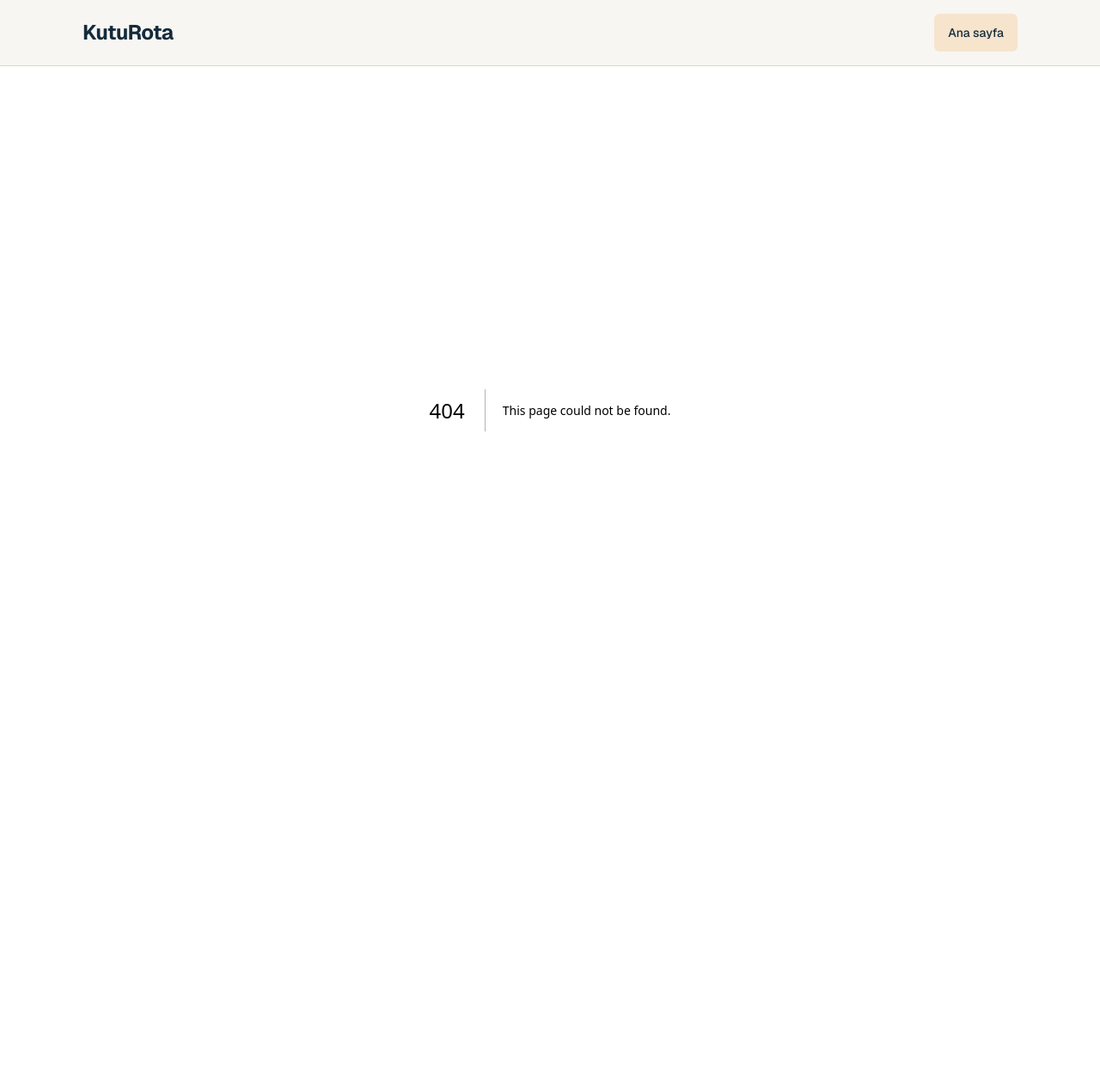
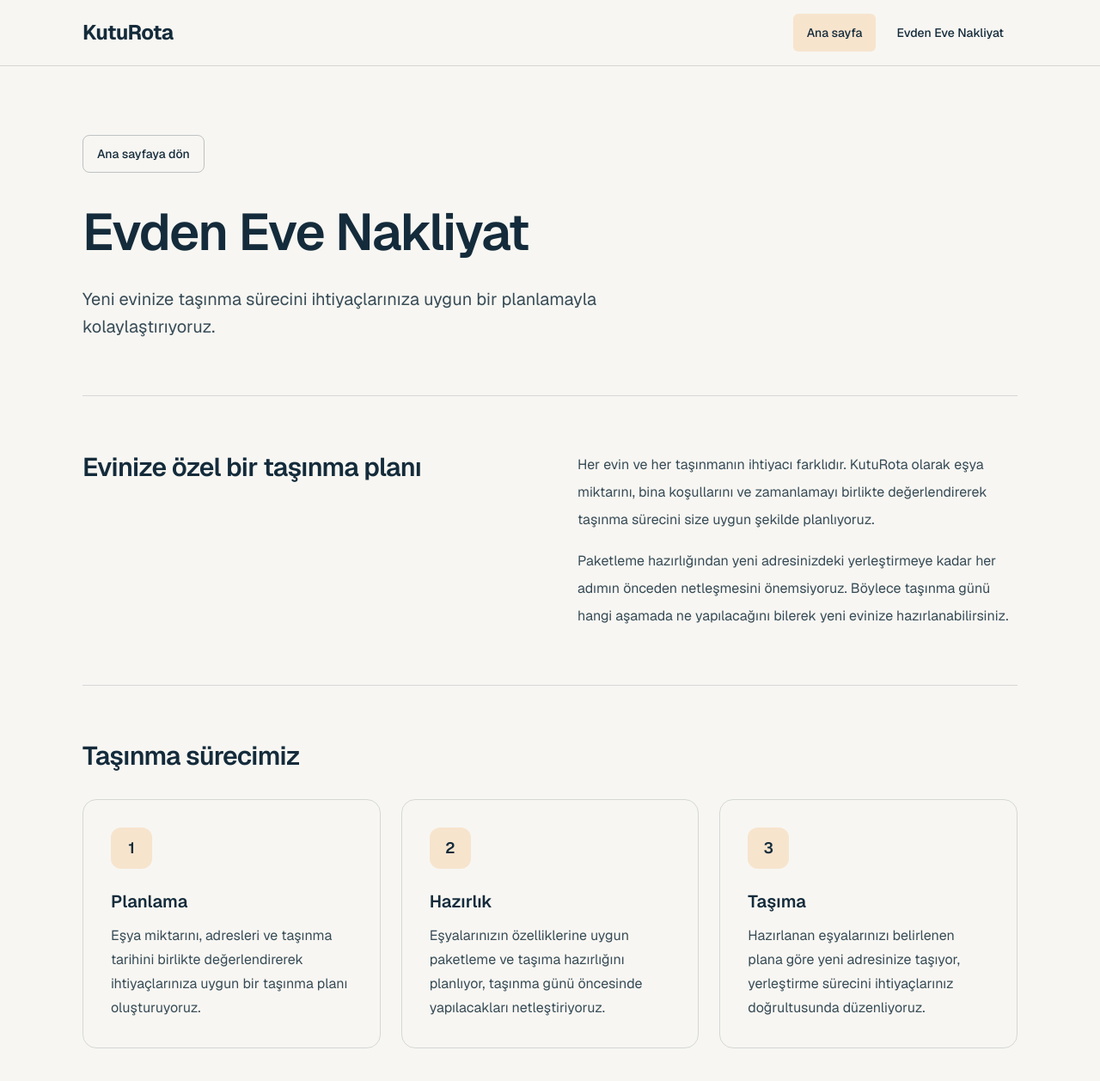
Before and after one commit to onurerkoc-dev/kuturota-web, a Next.js app: page /evden-eve-nakliyat in a window 1280 px wide. Before the commit this address had no page. Shown: the top 1258 px of the page at 86% size. Before the commit the page ends 877 px from the top, so only its background shows below. Built offline with nearby package versions, Linux system fonts and the light colour scheme.

Commit message:
feat: add residential moving service page

```diff
--- /dev/null
+++ b/src/app/evden-eve-nakliyat/page.tsx
@@ -0,0 +1,104 @@
+import type { Metadata } from "next";
+import Link from "next/link";
+
+export const metadata: Metadata = {
+  title: "Evden Eve Nakliyat | KutuRota",
+  description:
+    "Yeni evinize taşınma sürecini ihtiyaçlarınıza uygun bir planlamayla kolaylaştırıyoruz. KutuRota'nın planlama, hazırlık ve taşıma adımlarını keşfedin.",
+};
+
+const movingSteps = [
+  {
+    title: "Planlama",
+    description:
+      "Eşya miktarını, adresleri ve taşınma tarihini birlikte değerlendirerek ihtiyaçlarınıza uygun bir taşınma planı oluşturuyoruz.",
+  },
+  {
+    title: "Hazırlık",
+    description:
+      "Eşyalarınızın özelliklerine uygun paketleme ve taşıma hazırlığını planlıyor, taşınma günü öncesinde yapılacakları netleştiriyoruz.",
+  },
+  {
+    title: "Taşıma",
+    description:
+      "Hazırlanan eşyalarınızı belirlenen plana göre yeni adresinize taşıyor, yerleştirme sürecini ihtiyaçlarınız doğrultusunda düzenliyoruz.",
+  },
+];
+
+export default function EvdenEveNakliyatPage() {
+  return (
+    <main className="mx-auto w-full max-w-site flex-1 px-6 py-12 sm:px-8 sm:py-16 lg:py-20">
+      <Link
+        href="/"
+        className="inline-flex min-h-11 items-center rounded-lg border border-primary/25 px-4 text-sm font-medium text-primary hover:border-primary hover:bg-primary/5"
+      >
+        Ana sayfaya dön
+      </Link>
+
+      <header className="mt-8 border-b border-primary/15 pb-12 sm:pb-16">
+        <h1 className="max-w-3xl text-4xl leading-tight font-semibold tracking-tight text-primary sm:text-6xl">
+          Evden Eve Nakliyat
+        </h1>
+        <p className="mt-6 max-w-2xl text-lg leading-8 sm:text-xl">
+          Yeni evinize taşınma sürecini ihtiyaçlarınıza uygun bir planlamayla
+          kolaylaştırıyoruz.
+        </p>
+      </header>
+
+      <section
+        aria-labelledby="service-intro-title"
+        className="grid gap-6 py-12 sm:py-16 lg:grid-cols-2 lg:gap-16"
+      >
+        <h2
+          id="service-intro-title"
+          className="max-w-md text-2xl leading-tight font-semibold tracking-tight text-primary sm:text-3xl"
+        >
+          Evinize özel bir taşınma planı
+        </h2>
+        <div className="max-w-2xl space-y-4 text-base leading-8">
+          <p>
+            Her evin ve her taşınmanın ihtiyacı farklıdır. KutuRota olarak eşya
+            miktarını, bina koşullarını ve zamanlamayı birlikte değerlendirerek
+            taşınma sürecini size uygun şekilde planlıyoruz.
+          </p>
+          <p>
+            Paketleme hazırlığından yeni adresinizdeki yerleştirmeye kadar her
+            adımın önceden netleşmesini önemsiyoruz. Böylece taşınma günü hangi
+            aşamada ne yapılacağını bilerek yeni evinize hazırlanabilirsiniz.
+          </p>
+        </div>
+      </section>
+
+      <section
+        aria-labelledby="moving-steps-title"
+        className="border-t border-primary/15 pt-12 sm:pt-16"
+      >
+        <h2
+          id="moving-steps-title"
+          className="text-2xl font-semibold tracking-tight text-primary sm:text-3xl"
+        >
+          Taşınma sürecimiz
+        </h2>
+        <ol role="list" className="mt-8 grid gap-6 md:grid-cols-3">
+          {movingSteps.map((step, index) => (
+            <li
+              key={step.title}
+              className="rounded-2xl border border-primary/15 p-6 sm:p-8"
+            >
+              <span
+                aria-hidden="true"
+                className="flex size-12 items-center justify-center rounded-xl bg-accent/20 text-lg font-semibold text-primary"
+              >
+                {index + 1}
+              </span>
+              <h3 className="mt-6 text-xl font-semibold text-primary">
+                {step.title}
+              </h3>
+              <p className="mt-3 text-base leading-7">{step.description}</p>
+            </li>
+          ))}
+        </ol>
+      </section>
+    </main>
+  );
+}
--- a/src/components/home/services-section.tsx
+++ b/src/components/home/services-section.tsx
@@ -1,6 +1,9 @@
+import Link from "next/link";
+
 const services = [
   {
     title: "Evden Eve Nakliyat",
+    href: "/evden-eve-nakliyat",
     description:
       "Ev eşyalarınızın paketlenmesi, taşınması ve yeni adresinize yerleştirilmesi için ihtiyacınıza uygun planlama.",
     iconPath: "M3 10.5 12 3l9 7.5M5 9v12h14V9M9 21v-8h6v8",
@@ -45,7 +48,7 @@ export function ServicesSection() {
         {services.map((service) => (
           <li
             key={service.title}
-            className="rounded-2xl border border-primary/15 p-6 sm:p-8"
+            className="relative rounded-2xl border border-primary/15 p-6 sm:p-8"
           >
             <div className="flex size-12 items-center justify-center rounded-xl bg-accent/20 text-primary">
               <svg
@@ -63,7 +66,16 @@ export function ServicesSection() {
               </svg>
             </div>
             <h3 className="mt-6 text-xl font-semibold tracking-tight text-primary">
-              {service.title}
+              {service.href ? (
+                <Link
+                  href={service.href}
+                  className="rounded-sm underline decoration-accent underline-offset-4 after:absolute after:inset-0 after:rounded-2xl hover:decoration-primary"
+                >
+                  {service.title}
+                </Link>
+              ) : (
+                service.title
+              )}
             </h3>
             <p className="mt-3 text-base leading-7">{service.description}</p>
           </li>
--- a/src/components/site-header.tsx
+++ b/src/components/site-header.tsx
@@ -11,13 +11,19 @@ export function SiteHeader() {
         >
           KutuRota
         </Link>
-        <nav aria-label="Ana navigasyon">
+        <nav aria-label="Ana navigasyon" className="flex flex-wrap gap-2">
           <Link
             href="/"
             className="inline-flex min-h-11 items-center rounded-md bg-accent/20 px-4 text-sm font-medium text-primary hover:bg-accent/35"
           >
             Ana sayfa
           </Link>
+          <Link
+            href="/evden-eve-nakliyat"
+            className="inline-flex min-h-11 items-center rounded-md px-4 text-sm font-medium text-primary hover:bg-primary/5"
+          >
+            Evden Eve Nakliyat
+          </Link>
         </nav>
       </div>
     </header>
```
